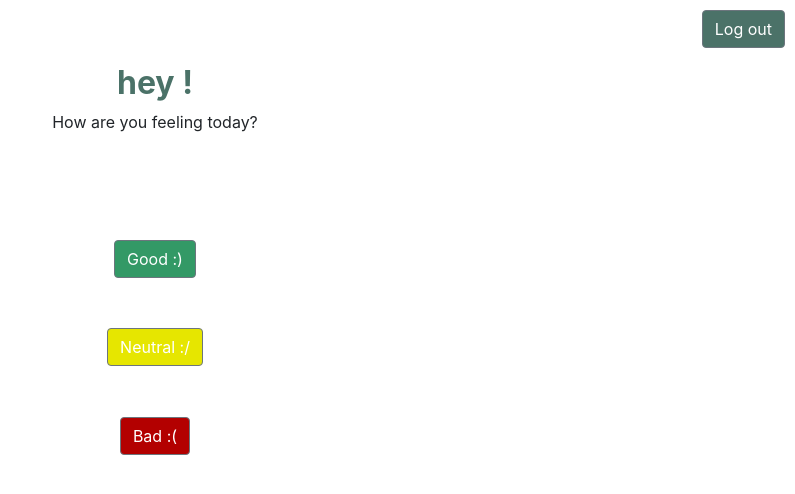
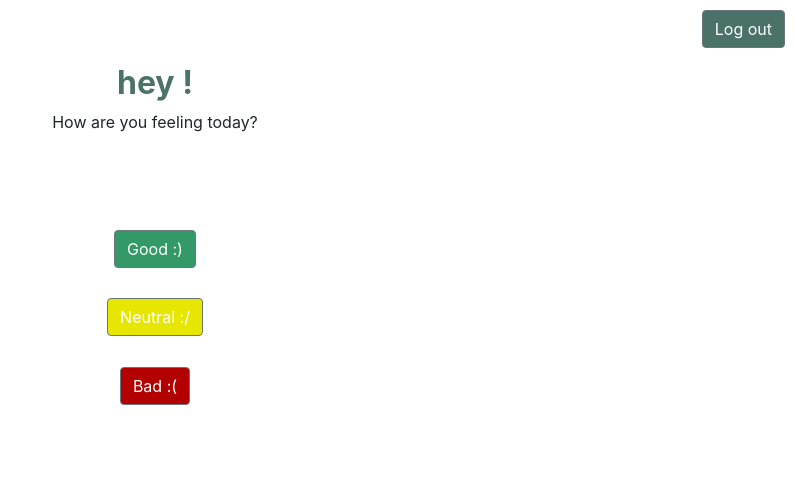
Before and after one commit to madisonkohls/melody-mapper, a React (Create React App) app: page /mood/1 in a window 1280 px wide. Shown: the top 494 px of the page, without its empty margins (485-1280 px from the left). Built offline with nearby package versions, Linux system fonts and the light colour scheme; no server answers.

Commit message:
Update App.css

```diff
--- a/src/App.css
+++ b/src/App.css
@@ -56,7 +56,7 @@ code {
   position: static;
   width: auto;
   font-size: 24px;
-  padding: 25px 40px;
+  padding: 15px 40px;
   border-radius: 12px;
 }
 
```
